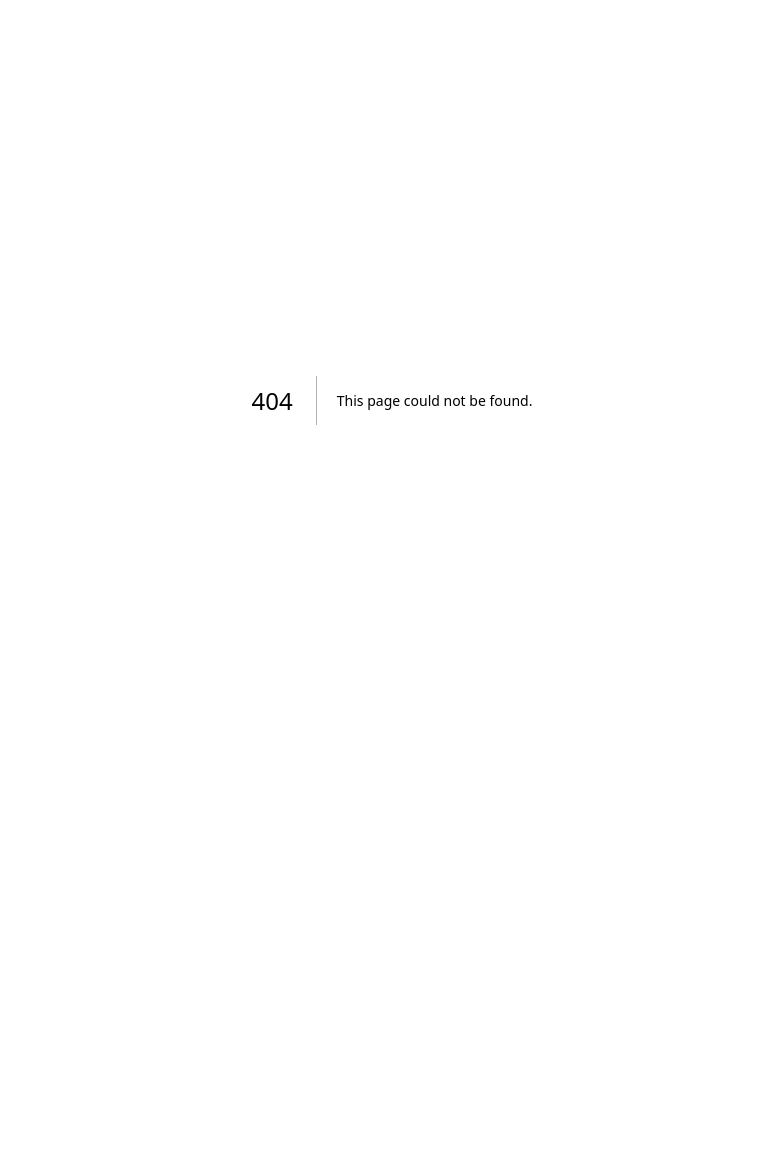
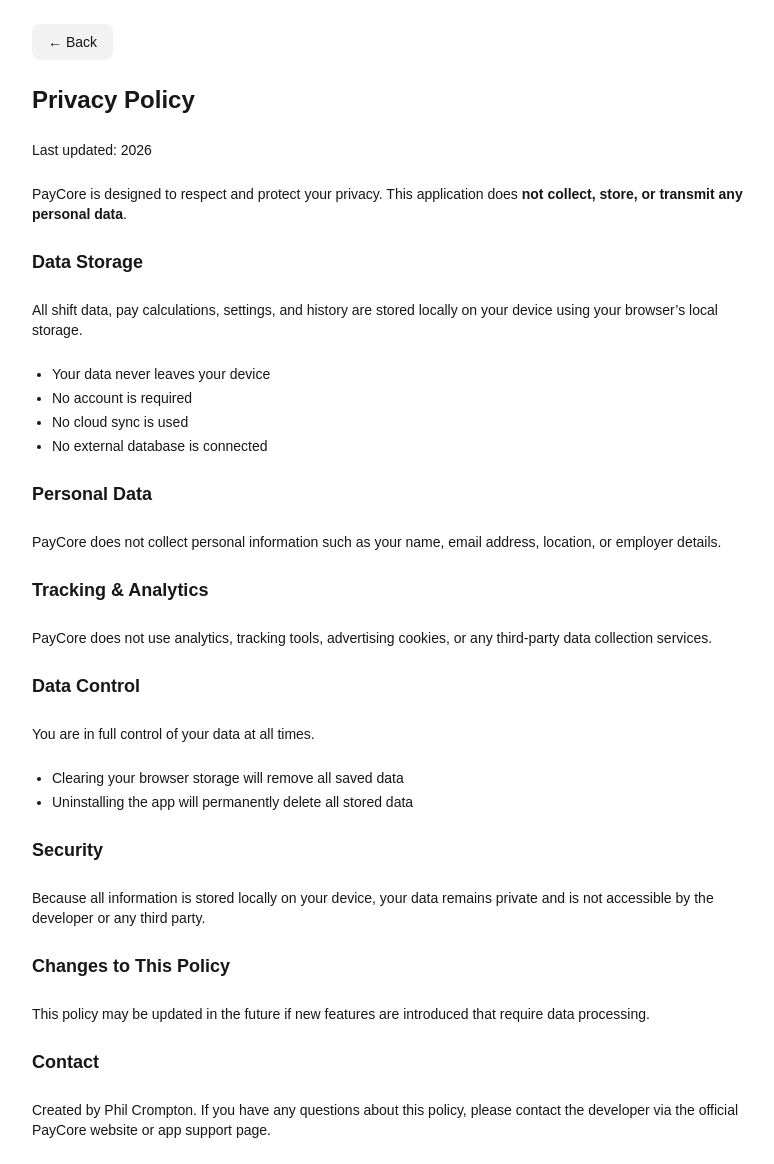
Before and after one commit to phil18019/wage-app, a Next.js app: page /privacy in a window 1280 px wide. Before the commit this address had no page. Shown: the whole page, without its empty margins (248-1022 px from the left). Before the commit the page ends 800 px from the top, so only its background shows below. Built offline with nearby package versions, Linux system fonts and the light colour scheme.

Commit message:
Landing page, branding, privacy page, navigation polish

```diff
--- a/app/app/page.tsx
+++ b/app/app/page.tsx
@@ -504,7 +504,8 @@ export default function Home() {
     bankHolFlag,
     doubleFlag,
   ]);
-
+const sickConflict =
+  Number(sickHours) > 0 && (startTime !== "" || endTime !== "");
   const month = useMemo(
     () => computeMonthTotals(rows as any, settings),
     [rows, settings]
@@ -936,6 +937,18 @@ export default function Home() {
               onChange={(e) => setEndTime(e.target.value)}
             />
           </div>
+          <div className="col-span-2">
+  <button
+    type="button"
+    onClick={() => {
+      setStartTime("");
+      setEndTime("");
+    }}
+    className="mt-2 w-full text-xs px-3 py-2 rounded-lg bg-white/10 hover:bg-white/15"
+  >
+    Clear start / finish times
+  </button>
+</div>
 
           <div>
             <div className={label}>Holiday</div>
@@ -1011,6 +1024,11 @@ export default function Home() {
               placeholder="0"
               inputMode="decimal"
             />
+            {sickConflict && (
+        <div className="mt-2 rounded-xl bg-red-100 text-red-800 px-3 py-2 text-sm font-medium">
+        Start & finish times must be removed when sick hours are entered
+       </div>
+       )}
           </div>
         </div>
 
--- a/app/page.tsx
+++ b/app/page.tsx
@@ -2,7 +2,8 @@ import Link from "next/link";
 
 export default function Landing() {
   return (
-    <main className="min-h-screen flex items-center justify-center p-6">
+    <main className="min-h-screen flex flex-col items-center justify-center p-6">
+      {/* Main content */}
       <div className="w-full max-w-xl text-center">
         <img
           src="/icon-512.png"
@@ -11,10 +12,11 @@ export default function Landing() {
         />
 
         <div className="perspective">
-        <h1 className="animate-flip-y ...">PayCore</h1>
-       </div>
+          <h1 className="animate-flip-y">PayCore</h1>
+        </div>
+
         <p className="mt-2 text-gray-600 dark:text-white/70">
-          Take control of your pay. Every hour.  Every premium.  Every time.
+          Take control of your pay. Every hour. Every premium. Every time.
         </p>
 
         <div className="mt-8 grid gap-3 text-left text-sm">
@@ -28,7 +30,7 @@ export default function Landing() {
             ✅ Export shifts + totals anytime
           </div>
           <div className="rounded-2xl bg-black/5 dark:bg-white/10 p-4">
-            ✅ Intelligent leave & part-shift logic
+            ✅ Intelligent leave &amp; part-shift logic
           </div>
         </div>
 
@@ -39,6 +41,13 @@ export default function Landing() {
           Enter App
         </Link>
       </div>
+
+      {/* Footer link (now forced underneath) */}
+      <div className="mt-10 text-center">
+        <Link href="/privacy" className="text-xs opacity-70 hover:opacity-100">
+          Privacy Policy
+        </Link>
+      </div>
     </main>
   );
 }
--- /dev/null
+++ b/app/privacy/page.tsx
@@ -0,0 +1,74 @@
+import Link from "next/link";
+export default function Privacy() {
+  return (
+    <main className="min-h-screen max-w-3xl mx-auto p-6 space-y-6 text-sm">
+      <Link
+        href="/"
+        className="inline-block mb-6 text-sm px-4 py-2 rounded-lg bg-black/5 dark:bg-white/10 hover:bg-black/10 dark:hover:bg-white/20"
+      >
+        ← Back
+      </Link>
+
+      <h1 className="text-2xl font-bold">Privacy Policy</h1>
+
+      <p>Last updated: {new Date().getFullYear()}</p>
+
+      <p>
+        PayCore is designed to respect and protect your privacy. This
+        application does <strong>not collect, store, or transmit any personal
+        data</strong>.
+      </p>
+
+      <h2 className="text-lg font-semibold">Data Storage</h2>
+      <p>
+        All shift data, pay calculations, settings, and history are stored
+        locally on your device using your browser’s local storage.
+      </p>
+      <ul className="list-disc pl-5 space-y-1">
+        <li>Your data never leaves your device</li>
+        <li>No account is required</li>
+        <li>No cloud sync is used</li>
+        <li>No external database is connected</li>
+      </ul>
+
+      <h2 className="text-lg font-semibold">Personal Data</h2>
+      <p>
+        PayCore does not collect personal information such as your name, email
+        address, location, or employer details.
+      </p>
+
+      <h2 className="text-lg font-semibold">Tracking & Analytics</h2>
+      <p>
+        PayCore does not use analytics, tracking tools, advertising cookies, or
+        any third-party data collection services.
+      </p>
+
+      <h2 className="text-lg font-semibold">Data Control</h2>
+      <p>You are in full control of your data at all times.</p>
+      <ul className="list-disc pl-5 space-y-1">
+        <li>Clearing your browser storage will remove all saved data</li>
+        <li>Uninstalling the app will permanently delete all stored data</li>
+      </ul>
+
+      <h2 className="text-lg font-semibold">Security</h2>
+      <p>
+        Because all information is stored locally on your device, your data
+        remains private and is not accessible by the developer or any third
+        party.
+      </p>
+
+      <h2 className="text-lg font-semibold">Changes to This Policy</h2>
+      <p>
+        This policy may be updated in the future if new features are introduced
+        that require data processing.
+      </p>
+
+      <h2 className="text-lg font-semibold">Contact</h2>
+      <p>
+        Created by Phil Crompton.
+        If you have any questions about this policy, please contact the
+        developer via the official PayCore website or app support page.
+      </p>
+    </main>
+  );
+}
```
